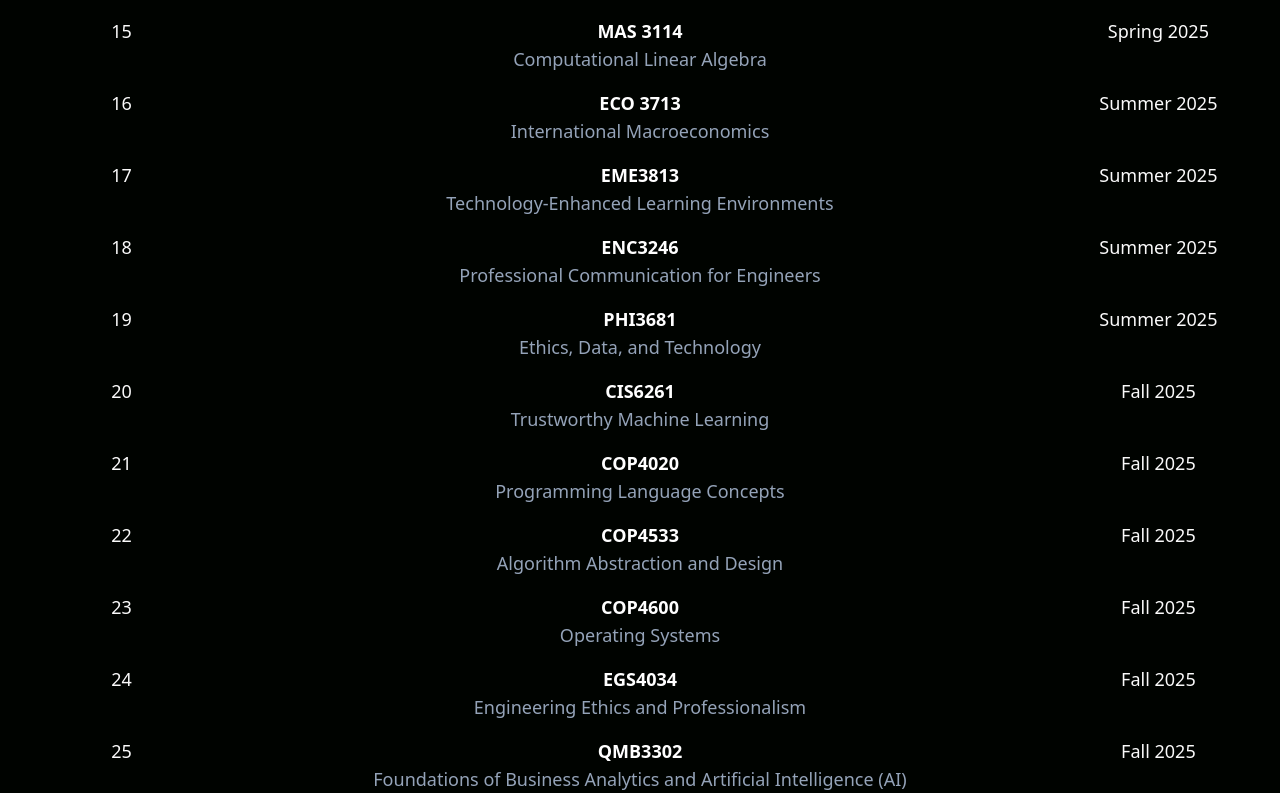
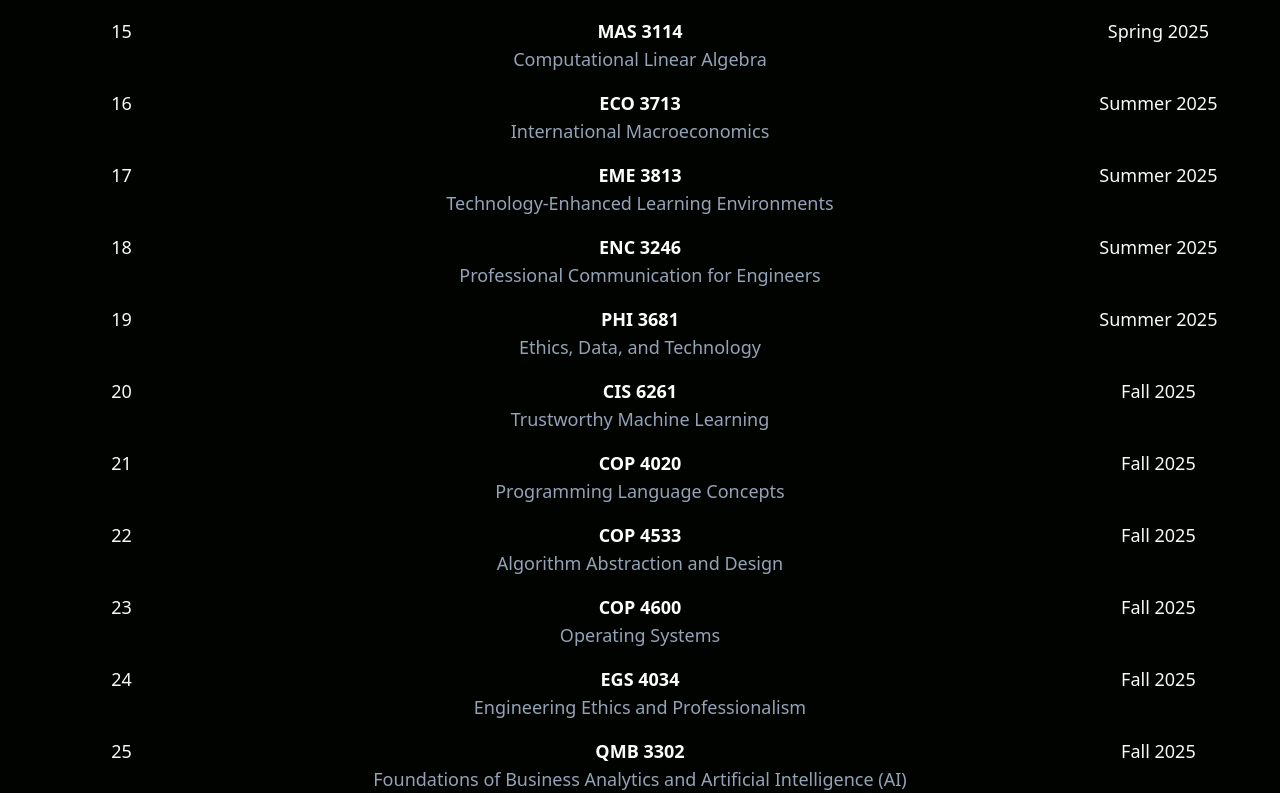
Before and after one commit to paapa-kusi/portfolio, a React (Create React App) app: page / in a window 1280 px wide. Shown: the part 2899-3692 px from the top of the page. Built offline with nearby package versions, Linux system fonts and the light colour scheme.

Commit message:
update coursework details and change link reference

```diff
--- a/src/components/Coursework.jsx
+++ b/src/components/Coursework.jsx
@@ -30,15 +30,15 @@ const Coursework = () => {
           { id: 14, code: "CIS 4930", name: "Intro to Machine Learning", semester: "Spring 2025" },
           { id: 15, code: "MAS 3114", name: "Computational Linear Algebra", semester: "Spring 2025" },
             { id: 16, code: "ECO 3713", name: "International Macroeconomics", semester: "Summer 2025" },
-          { id: 17, code: "EME3813", name: "Technology-Enhanced Learning Environments", semester: "Summer 2025" },
-          { id: 18, code: "ENC3246", name: "Professional Communication for Engineers", semester: "Summer 2025" },
-          { id: 19, code: "PHI3681", name: "Ethics, Data, and Technology", semester: "Summer 2025" },
-            { id: 20, code: "CIS6261", name: "Trustworthy Machine Learning", semester: "Fall 2025" },
-          { id: 21, code: "COP4020", name: "Programming Language Concepts", semester: "Fall 2025" },
-          { id: 22, code: "COP4533", name: "Algorithm Abstraction and Design", semester: "Fall 2025" },
-          { id: 23, code: "COP4600", name: "Operating Systems", semester: "Fall 2025" },
-          { id: 24, code: "EGS4034", name: "Engineering Ethics and Professionalism", semester: "Fall 2025" },
-          { id: 25, code: "QMB3302", name: "Foundations of Business Analytics and Artificial Intelligence (AI)", semester: "Fall 2025" },
+          { id: 17, code: "EME 3813", name: "Technology-Enhanced Learning Environments", semester: "Summer 2025" },
+          { id: 18, code: "ENC 3246", name: "Professional Communication for Engineers", semester: "Summer 2025" },
+          { id: 19, code: "PHI 3681", name: "Ethics, Data, and Technology", semester: "Summer 2025" },
+            { id: 20, code: "CIS 6261", name: "Trustworthy Machine Learning", semester: "Fall 2025" },
+          { id: 21, code: "COP 4020", name: "Programming Language Concepts", semester: "Fall 2025" },
+          { id: 22, code: "COP 4533", name: "Algorithm Abstraction and Design", semester: "Fall 2025" },
+          { id: 23, code: "COP 4600", name: "Operating Systems", semester: "Fall 2025" },
+          { id: 24, code: "EGS 4034", name: "Engineering Ethics and Professionalism", semester: "Fall 2025" },
+          { id: 25, code: "QMB 3302", name: "Foundations of Business Analytics and Artificial Intelligence (AI)", semester: "Fall 2025" },
 
         ].map((course) => (
           <React.Fragment key={course.id}>
```
